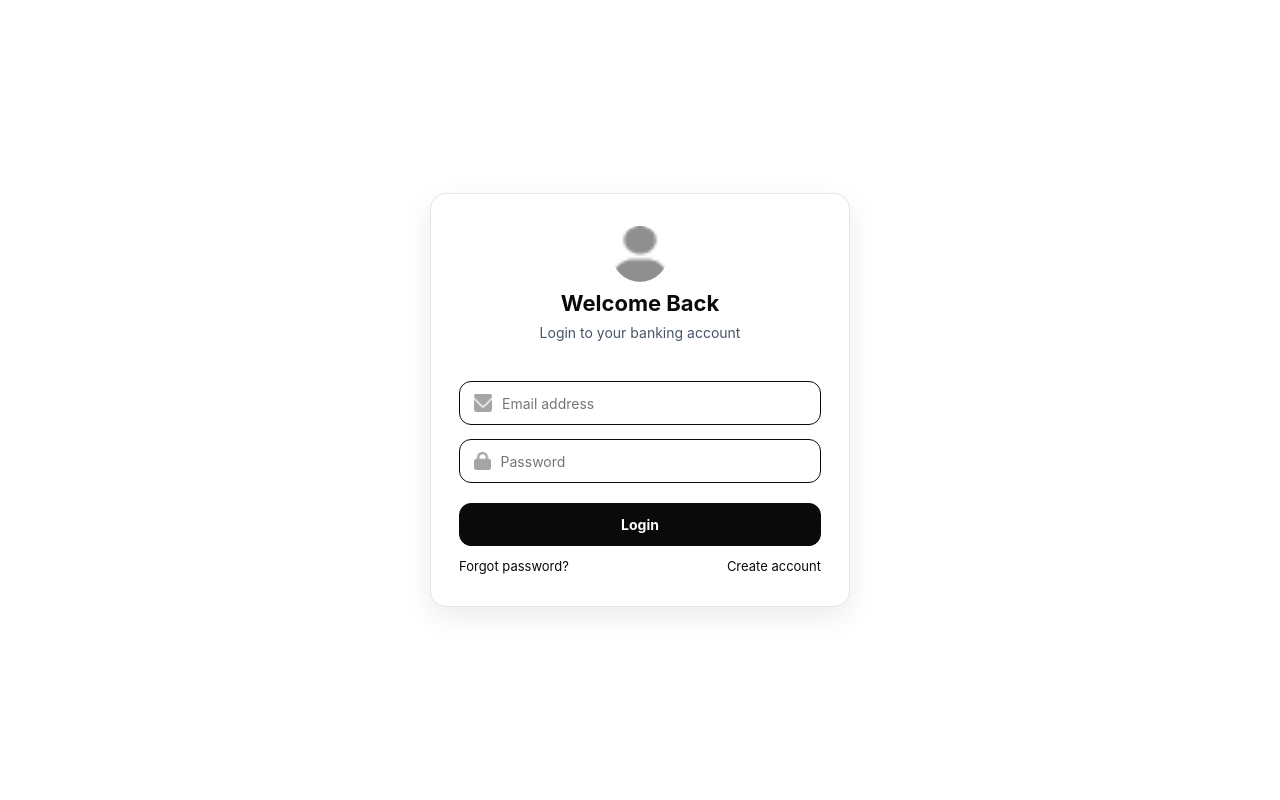
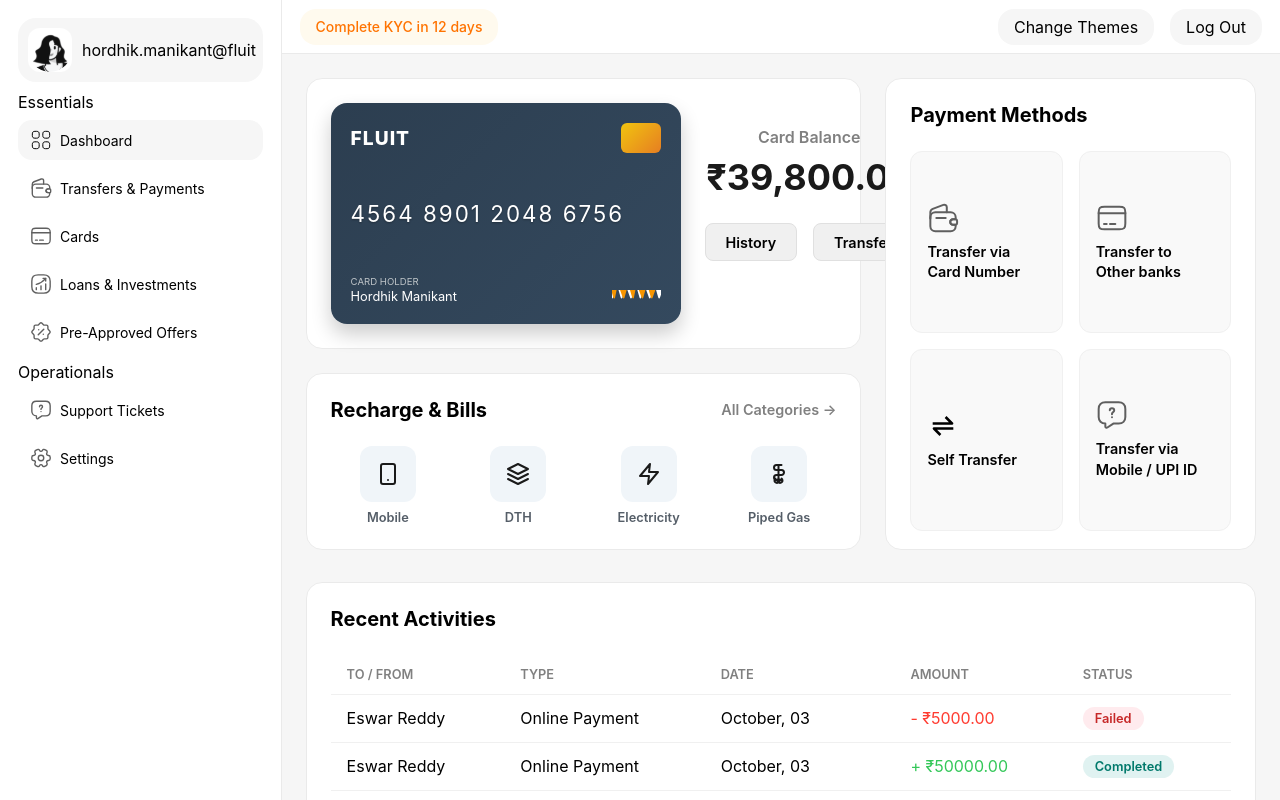
Before and after one commit to Hordhik/BankingSystem, a React (Vite) app in the folder Client/: page /dashboard in a window 1280 px wide. Before the commit this address led to /login. Built offline with nearby package versions, Linux system fonts and the light colour scheme.

Commit message:
Loginpage Credential less login , for now will add later

```diff
--- a/Client/src/App.jsx
+++ b/Client/src/App.jsx
@@ -1,5 +1,5 @@
-import React, { useState } from 'react';
-import { Route, BrowserRouter as Router, Routes, Navigate } from 'react-router-dom';
+import React from 'react';
+import { Route, BrowserRouter as Router, Routes } from 'react-router-dom';
 import './App.css';
 import ForgotPassword from './Components/LoginPages/ForgetPassword';
 import LoginPage from './Components/LoginPages/loginPage';
@@ -8,8 +8,6 @@ import { Dashboard } from './Dashboard/Dashboard';
 import { Landingpage } from './LandingPage/Landingpage';
 
 function App() {
-  const [isUserLoggedIn, setIsUserLoggedIn] = useState(true);
-
   return (
     <Router>
       <Routes>
@@ -17,12 +15,7 @@ function App() {
         <Route path="/login" element={<LoginPage />} />
         <Route path="/signup" element={<SignUpPage />} />
         <Route path="/forgot-password" element={<ForgotPassword />} />
-        <Route
-          path="/dashboard"
-          element={
-            isUserLoggedIn ? <Dashboard /> : <Navigate to="/login" />
-          }
-        />
+        <Route path="/dashboard" element={<Dashboard />} />
       </Routes>
     </Router>
   );
--- a/Client/src/Components/LoginPages/SignupPage.jsx
+++ b/Client/src/Components/LoginPages/SignupPage.jsx
@@ -3,7 +3,6 @@ import { Link, useNavigate } from 'react-router-dom'
 import emailIcon from '../assets/email.png'
 import passwordIcon from '../assets/password.png'
 import personIcon from '../assets/person.png'
-import { createUser } from '../Auth/userStore'
 import './loginPage.css'
 
 const SignUpPage = () => {
@@ -15,58 +14,12 @@ const SignUpPage = () => {
   const [ifsc, setIfsc] = useState('')
   const [password, setPassword] = useState('')
   const [confirm, setConfirm] = useState('')
-  const [errorMessage, setErrorMessage] = useState('')
+  // No validation or storage for now; UI only
 
   const handleSubmit = (e) => {
     e.preventDefault()
-    setErrorMessage('')
-
-    if (!fullName || !username || !email || !accountNumber || !ifsc || !password || !confirm){
-      setErrorMessage('Please fill in all fields.')
-      return
-    }
-    const emailRegex = /.+@.+\..+/
-    if (!emailRegex.test(email)){
-      setErrorMessage('Please enter a valid email address.')
-      return
-    }
-    const usernameRegex = /^[a-zA-Z0-9_\.\-]{3,20}$/
-    if (!usernameRegex.test(username)){
-      setErrorMessage('Username must be 3-20 characters; letters, numbers, dot, dash or underscore only.')
-      return
-    }
-    const acctRegex = /^\d{10,18}$/
-    if (!acctRegex.test(accountNumber)){
-      setErrorMessage('Account Number should be 10-18 digits.')
-      return
-    }
-    const ifscRegex = /^[A-Z]{4}0[0-9A-Z]{6}$/
-    if (!ifscRegex.test(String(ifsc).toUpperCase())){
-      setErrorMessage('IFSC should match pattern: 4 letters + 0 + 6 alphanumerics (e.g., HDFC0123456).')
-      return
-    }
-    if (password.length < 6){
-      setErrorMessage('Password must be at least 6 characters.')
-      return
-    }
-    if (password !== confirm){
-      setErrorMessage('Passwords do not match.')
-      return
-    }
-
-    try{
-      createUser({
-        fullName: fullName.trim(),
-        username: username.trim(),
-        email: email.trim().toLowerCase(),
-        accountNumber: accountNumber.trim(),
-        ifscCode: String(ifsc).toUpperCase(),
-        password
-      })
-      navigate('/login')
-    }catch(err){
-      setErrorMessage(err?.message || 'Sign up failed')
-    }
+    // For now, just navigate to login without validation/persistence
+    navigate('/login')
   }
 
   return (
@@ -87,7 +40,6 @@ const SignUpPage = () => {
               value={fullName}
               onChange={(e) => setFullName(e.target.value)}
               className="input-group__control"
-              required
             />
           </div>
 
@@ -99,7 +51,6 @@ const SignUpPage = () => {
               value={username}
               onChange={(e) => setUsername(e.target.value)}
               className="input-group__control"
-              required
             />
           </div>
 
@@ -111,7 +62,6 @@ const SignUpPage = () => {
               value={email}
               onChange={(e) => setEmail(e.target.value)}
               className="input-group__control"
-              required
             />
           </div>
 
@@ -123,9 +73,7 @@ const SignUpPage = () => {
               value={accountNumber}
               onChange={(e) => setAccountNumber(e.target.value)}
               className="input-group__control"
-              required
               inputMode="numeric"
-              pattern="\\d{10,18}"
             />
           </div>
 
@@ -137,7 +85,6 @@ const SignUpPage = () => {
               value={ifsc}
               onChange={(e) => setIfsc(e.target.value)}
               className="input-group__control"
-              required
               style={{ textTransform: 'uppercase' }}
             />
           </div>
@@ -150,7 +97,6 @@ const SignUpPage = () => {
               value={password}
               onChange={(e) => setPassword(e.target.value)}
               className="input-group__control"
-              required
             />
           </div>
 
@@ -162,13 +108,8 @@ const SignUpPage = () => {
               value={confirm}
               onChange={(e) => setConfirm(e.target.value)}
               className="input-group__control"
-              required
             />
           </div>
-
-          {errorMessage && (
-            <div className="form-error" role="alert">{errorMessage}</div>
-          )}
 
           <button type="submit" className="login-button">Create Account</button>
         </form>
--- a/Client/src/Components/LoginPages/loginPage.jsx
+++ b/Client/src/Components/LoginPages/loginPage.jsx
@@ -1,31 +1,18 @@
 import { useState } from 'react'
 import { useNavigate } from 'react-router-dom'
-import emailIcon from '../assets/email.png'
 import passwordIcon from '../assets/password.png'
 import personIcon from '../assets/person.png'
-import { setCurrentUser, validateCredentials } from '../Auth/userStore'
 import './loginPage.css'
 
 const LoginPage = () => {
   const navigate = useNavigate()
-  const [email, setEmail] = useState('')
+  const [username, setUsername] = useState('')
   const [password, setPassword] = useState('')
-  const [errorMessage, setErrorMessage] = useState('')
+  const [errorMessage] = useState('')
 
   const handleSubmit = async (event) => {
     event.preventDefault()
-    setErrorMessage('')
-
-    if (!email || !password) {
-      setErrorMessage('Please enter both email and password.')
-      return
-    }
-    const ok = validateCredentials(email, password)
-    if (!ok){
-      setErrorMessage('Invalid email or password.')
-      return
-    }
-    setCurrentUser(email)
+    // No validation or auth calls for now; just navigate
     navigate('/dashboard')
   }
 
@@ -40,14 +27,13 @@ const LoginPage = () => {
 
         <form className="login-form" onSubmit={handleSubmit}>
           <div className="input-group">
-            <img src={emailIcon} alt="Email" className="input-group__icon" />
+            <img src={personIcon} alt="Username" className="input-group__icon" />
             <input
-              type="email"
-              placeholder="Email address"
-              value={email}
-              onChange={(e) => setEmail(e.target.value)}
+              type="text"
+              placeholder="Username"
+              value={username}
+              onChange={(e) => setUsername(e.target.value)}
               className="input-group__control"
-              required
             />
           </div>
 
@@ -59,7 +45,6 @@ const LoginPage = () => {
               value={password}
               onChange={(e) => setPassword(e.target.value)}
               className="input-group__control"
-              required
             />
           </div>
 
--- a/Client/src/Dashboard/Dashboard.jsx
+++ b/Client/src/Dashboard/Dashboard.jsx
@@ -16,26 +16,15 @@ import TransfersPayments from './TransfersPayments/TransfersPayments.jsx';
 import CardsPage from './CardsPage/CardsPage.jsx';
 import Settings from './Settings/Settings.jsx';
 import SupportTickets from './SupportTicket/SupportTicket.jsx';
-import { clearCurrentUser, getCurrentUser } from '../Components/Auth/userStore';
+// Auth-free mode: no userStore for now
 
 export const Dashboard = () => {
   const [activeTab, setActiveTab] = useState("Dashboard");
   const navigate = useNavigate();
 
-  // if there is no current user, redirect to login
-  useEffect(() => {
-    const current = getCurrentUser();
-    if (!current) {
-      navigate('/login');
-    }
-  }, [navigate]);
+  // Auth-free mode: don't redirect; dashboard is publicly accessible for now
 
   const handleLogout = () => {
-    try {
-      clearCurrentUser();
-    } catch (_) {
-      // ignore storage errors
-    }
     navigate('/login');
   };
 
```
